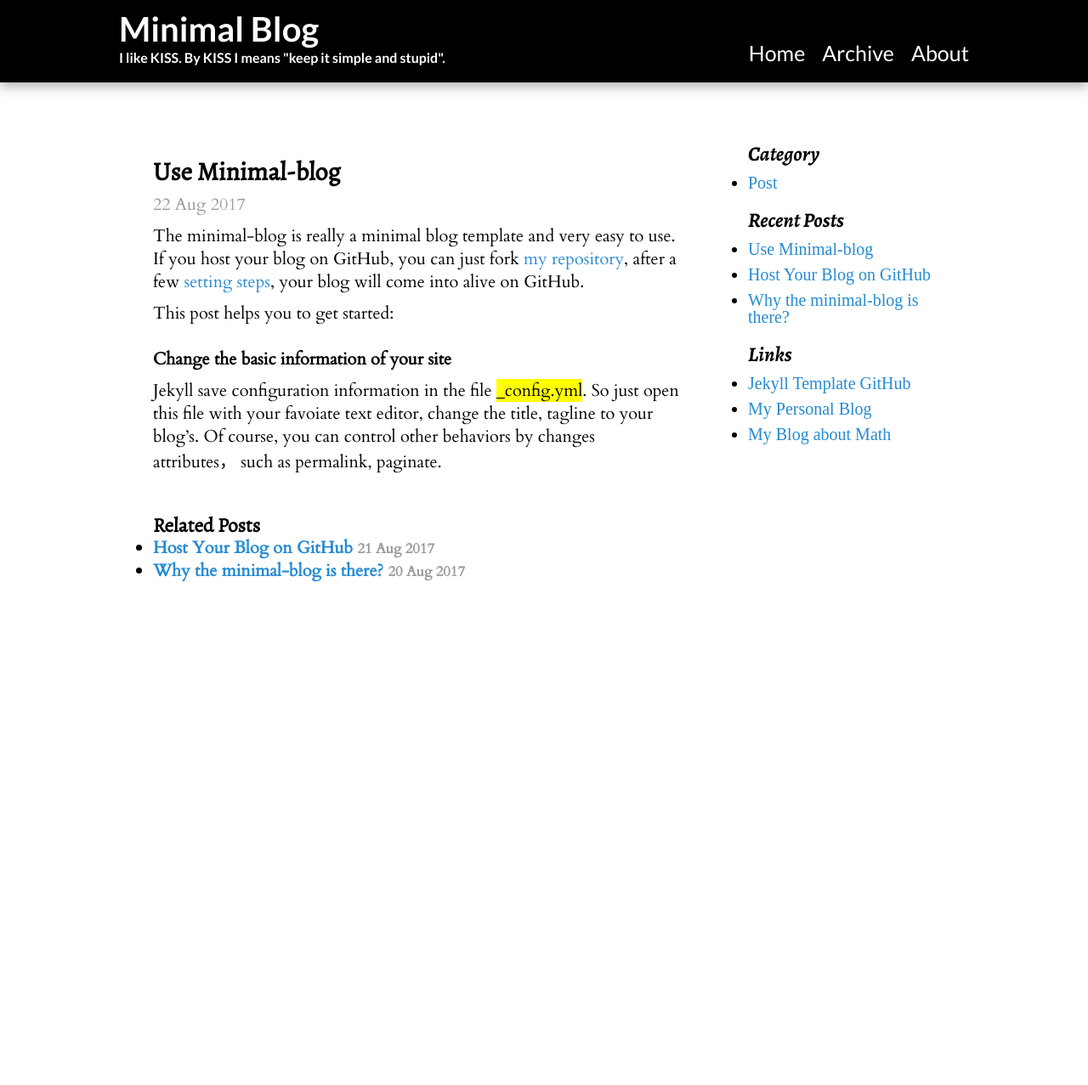
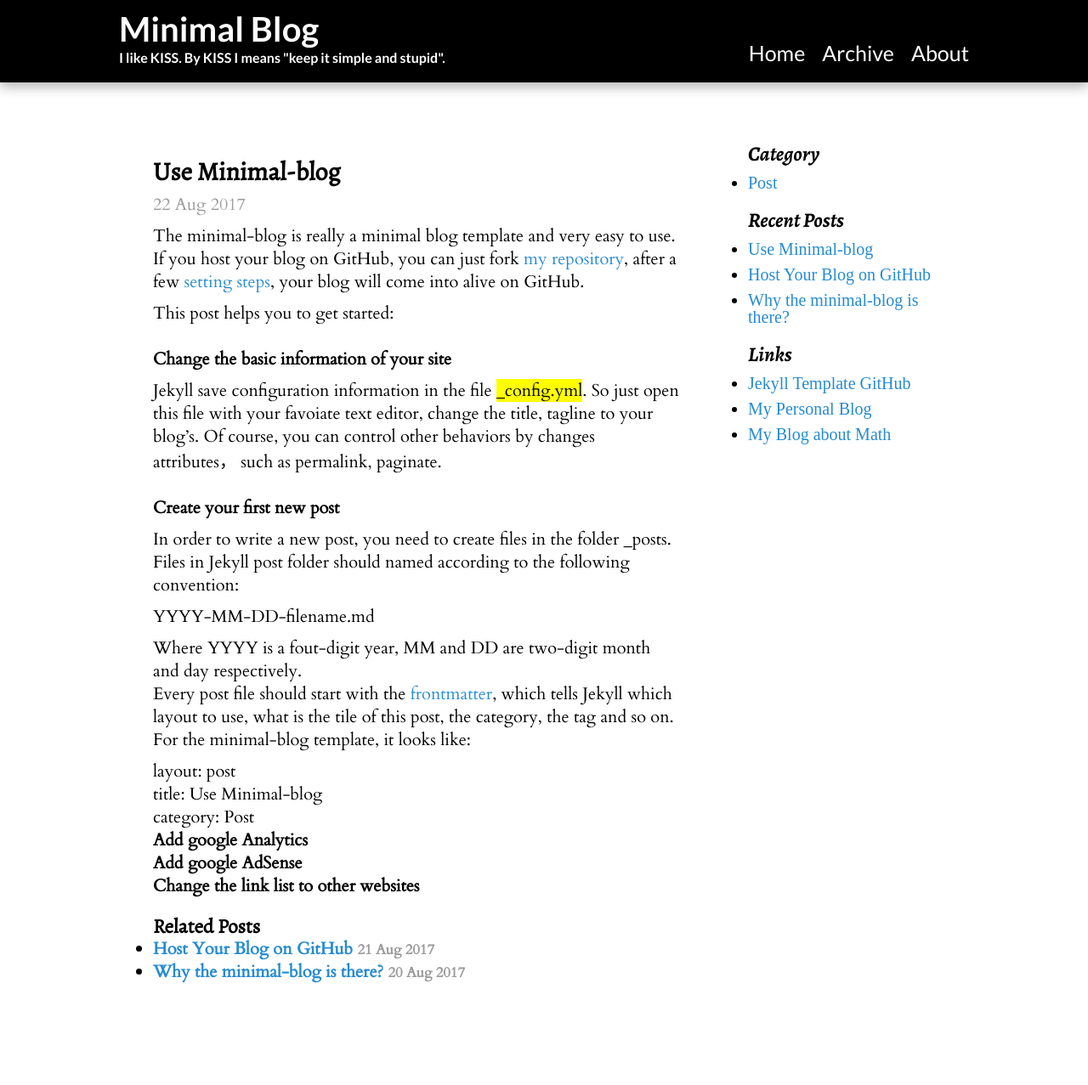
Before and after one commit to looooongChen/minimal-blog, a Jekyll site: the page built from _posts/2017-08-22-how.md, in a window 1280 px wide. Shown: the whole page at 85% size. Built offline with Jekyll 4.4.1, drawn with Linux system fonts in a browser that asks for light colours; some web fonts are replaced; before the commit the page ends 900 px from its top, so only the background shows below that.

Commit message:
fix the link bug

```diff
--- a/_posts/2017-08-22-how.md
+++ b/_posts/2017-08-22-how.md
@@ -14,3 +14,20 @@ This post helps you to get started:
 Jekyll save configuration information in the file <mark>_config.yml</mark>. So just open this file with your favoiate text editor, change
 the title, tagline to your blog's. Of course, you can control other behaviors by changes attributes， such as permalink, paginate.
 <br>
+#### Create your first new post
+In order to write a new post, you need to create files in the folder _posts. Files in Jekyll post folder should named according to
+the following convention:
+
+YYYY-MM-DD-filename.md
+
+Where YYYY is a fout-digit year, MM and DD are two-digit month and day respectively.
+Every post file should start with the [frontmatter](https://jekyllrb.com/docs/frontmatter/), which tells Jekyll which layout to use, what is
+the tile of this post, the category, the tag and so on. For the minimal-blog template, it looks like:
+
+layout: post
+title: Use Minimal-blog
+category: Post
+
+#### Add google Analytics
+#### Add google AdSense
+#### Change the link list to other websites
--- a/archive.html
+++ b/archive.html
@@ -15,6 +15,6 @@ title: archive
 		<h3 class="content-title">{{post.date | date_to_string}}</h3>
 		{% assign date = currentdate %}
   {% endif %}
-    <li><h4><a href="{{ post.url }}">{{ post.title }}</a></h4></li>
+    <li><h4><a href="{{site.baseurl}}{{ post.url }}">{{ post.title }}</a></h4></li>
 {% endfor %}
 </ul>
--- a/index.html
+++ b/index.html
@@ -12,6 +12,6 @@ title: home
     </h2>
     <span class="date-undertitle">{{ post.date | date_to_string }}</span>
     {{ post.content | strip_html | truncatewords: 100 }}
-	<a class = "readmore" href={{post.url}}>Read More</a>
+	<a class = "readmore" href={{site.baseurl}}{{post.url}}>Read More</a>
   </div>
 {% endfor %}
```
